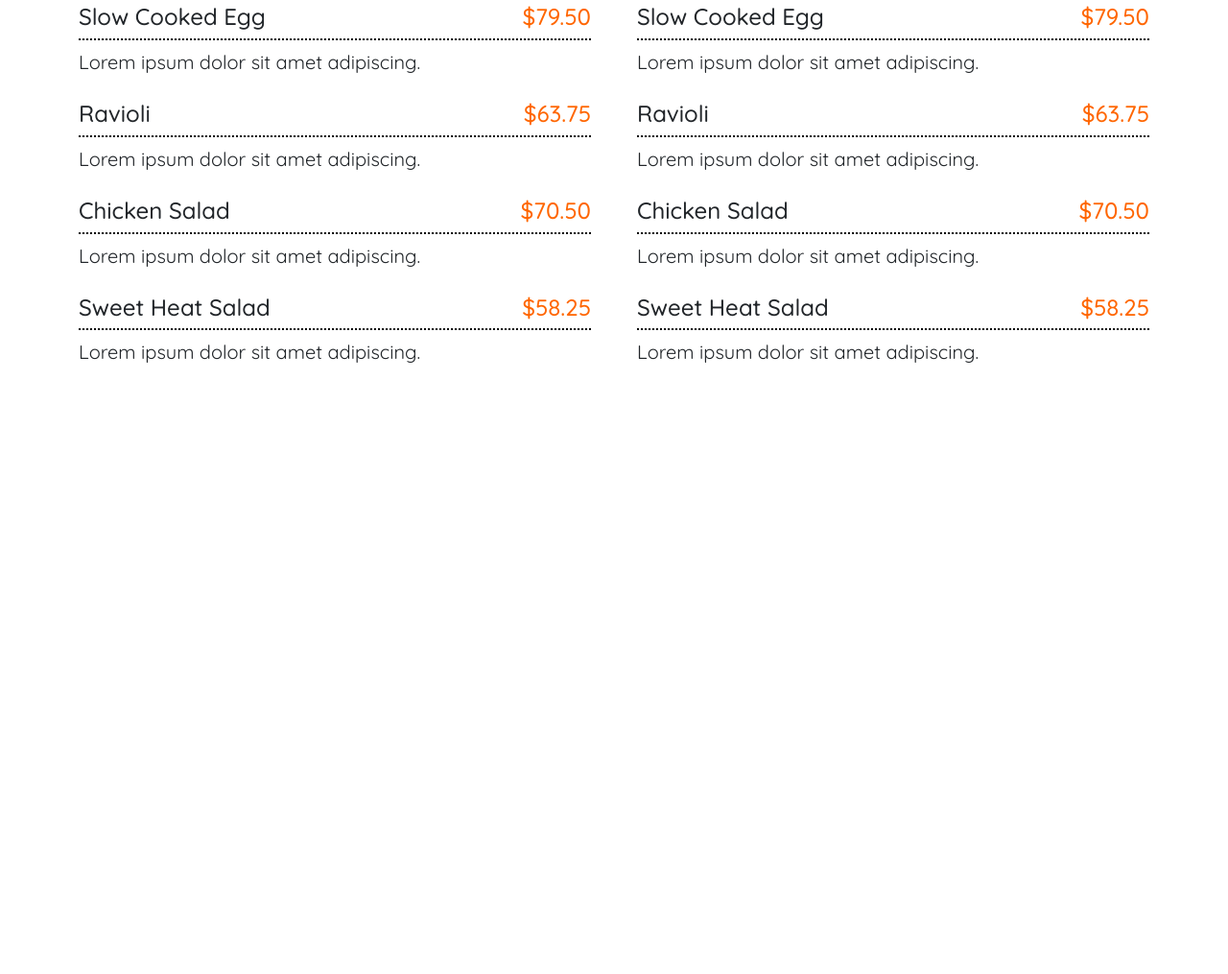
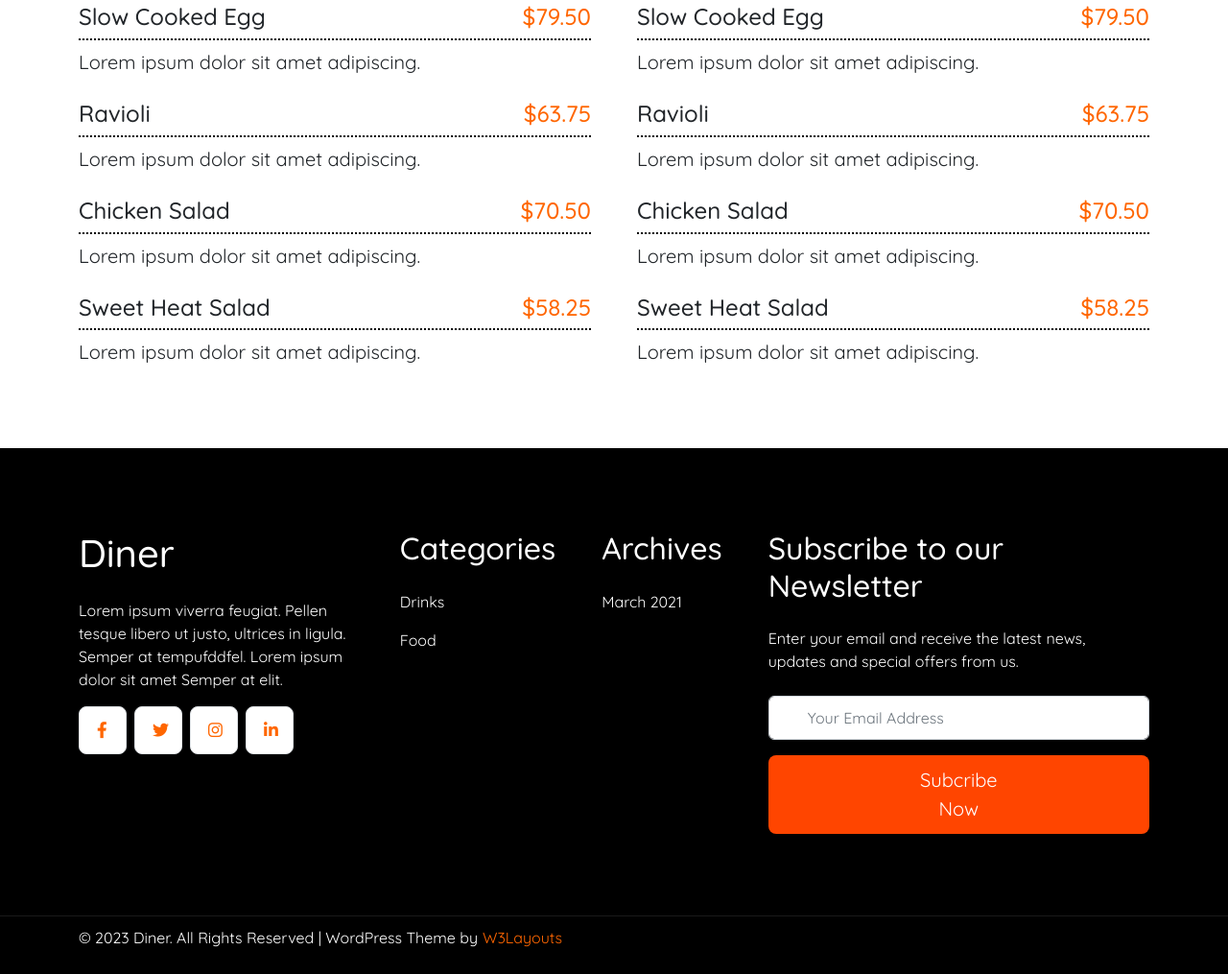
Before and after one commit to Benwithglass/Capstone_Diner, a plain HTML site: page services.html in a window 1280 px wide. Shown: the part 2071-3086 px from the top of the page at 96% size. Before the commit the page ends 2538 px from the top, so only its background shows below. Drawn offline with nearby package versions, Linux system fonts and the light colour scheme.

Commit message:
gan xong footer, con mui ten

```diff
--- a/css/style.css
+++ b/css/style.css
@@ -121,9 +121,7 @@ header ol li a {
     padding: 6px 27px 28px 10px;
 }
 
-.col {
-    /* max-width: 33.33%; */
-}
+
 /* END FOOD */
 
 /* CONTACT */
@@ -219,3 +217,132 @@ header ol li a {
     color: #FF6600;
 }
 /* END MENU */
+
+/* FOOTER */
+footer {
+    background-color: black;
+    padding: 85px 0 0 0;
+    font-family: 'Quicksand', sans-serif;
+}
+
+footer .content {
+    padding: 0 0 85px 0;
+}
+
+footer .diner {
+    width: 30%;
+    padding: 0 35px 0 0;
+}
+
+footer .diner a {
+    text-decoration: none;
+    color: white;
+    transition: all 0.5s;
+    font-size: 30px;
+}
+
+footer .diner a:hover {
+    color: #FF6600;
+}
+
+footer .bg {
+    width: 36px;
+    height: 36px;
+    position: relative;
+    transition: all 0.5s;
+    background-color: white;
+}
+
+footer .bg i {
+    position: absolute;
+    top: 15px;
+    left: 18px;
+    font-size: 17px;
+    color: #FF6600;
+}
+
+footer .bg:hover {
+    background-color: #FF6600;
+}
+
+footer .bg:hover i {
+    color: white;
+}
+
+footer .categories {
+    color: white;
+}
+
+footer .categories h1 {
+    font-size: 32px;
+}
+
+footer .categories p {
+    transition: all 0.5s;
+    cursor: pointer;
+}
+
+footer .categories p:hover {
+    color: #FF6600;
+}
+
+footer .archive {
+    color: white;
+}
+
+footer .archive h1 {
+    font-size: 32px;
+}
+
+footer .archive p {
+    transition: all 0.5s;
+    cursor: pointer;
+}
+
+footer .archive p:hover {
+    color: #FF6600;
+}
+
+footer .subcribe {
+    color: white;
+}
+
+footer .subcribe h1 {
+    font-size: 32px;
+}
+
+footer #Email {
+    padding: 10px 40px
+}
+
+footer .subcribe .button button {
+    background-color: orangered;
+    border: 1px solid transparent;
+    transition: all 0.5s;
+    padding: 10px 145px;
+}
+
+footer .subcribe .button:hover{
+    opacity: 0.9;
+}
+/* END FOOTER */
+
+/* COPYRIGHT */
+.copyright {
+    border-top: 1px solid rgba(255, 255, 255, 0.103);
+    padding: 10px 0;
+}
+
+.copyright .text {
+    gap: 5px;
+}
+
+.copyright .text a {
+    color: #FF6600;
+    text-decoration: none;
+}
+
+.copyright .text a:hover {
+    color: white;
+}
+/* END COPYRIGHT */
--- a/services.html
+++ b/services.html
@@ -304,7 +304,77 @@
   <!-- END MENU -->
   </main>
   <footer>
+  <!-- FOOTER -->
+    <div class="container">
+      <div class="content d-flex">
+        <!-- div 1 -->
+        <div class="diner me-3">
+          <a href="#">
+            <h1 class="mb-4">Diner</h1>
+          </a>
+          <p class="text-white">
+            Lorem ipsum viverra feugiat. Pellen tesque libero ut justo, ultrices in ligula. Semper at tempufddfel. Lorem ipsum dolor sit amet Semper at elit.
+          </p>
+          <div class="icons d-flex">
+            <!-- icon 1 -->
+            <div class="bg border border-dark-subtle p-4 rounded-3 me-2">
+              <i class="fa-brands fa-facebook-f"></i>
+            </div>
+            <!-- icon 2 -->
+            <div class="bg border border-dark-subtle p-4 rounded-3 me-2">
+              <i class="fa-brands fa-twitter"></i>
+            </div>
+            <!-- icon 3 -->
+            <div class="bg border border-dark-subtle p-4 rounded-3 me-2">
+              <i class="fa-brands fa-instagram"></i>
+            </div>
+            <!-- icon 4 -->
+            <div class="bg border border-dark-subtle p-4 rounded-3">
+              <i class="fa-brands fa-linkedin-in"></i>
+            </div>
+          </div>
+        </div>
+        <!-- div 2 -->
+        <div class="categories me-5">
+          <h1 class="mb-4">Categories</h1>
+          <p>Drinks</p>
+          <p>Food</p>
+        </div>
+        <!-- div 3 -->
+        <div class="archive me-5">
+          <h1 class="mb-4">Archives</h1>
+          <p>March 2021</p>
+        </div>
+        <!-- div 4 -->
+        <div class="subcribe">
+          <h1 class="mb-4">Subscribe to our Newsletter</h1>
+          <p class="mb-4">Enter your email and receive the latest news,
+            <br>
+            updates and special offers from us.
+          </p>
+          <div class="mb-3">
+            <!-- <label for="" class="form-label">Email</label> -->
+            <input type="email" class="form-control" name="" id="Email" aria-describedby="emailHelpId" placeholder="Your Email Address">
+            <!-- <small id="emailHelpId" class="form-text text-muted">Help text</small> -->
+          </div>
+          <div class="button">
+            <button type="button" class="btn btn-secondary btn-lg">Subcribe Now</button>
+          </div>
+        </div>
+      </div>
+    </div>
+  <!-- END FOOTER -->
 
+  <!-- COPYRIGHT -->
+    <div class="copyright">
+      <div class="container">
+        <div class="text d-flex">
+          <p class="text-white">© 2023 Diner. All Rights Reserved | WordPress Theme by</p>
+          <a href="#">W3Layouts</a>
+        </div>
+      </div>
+    </div>
+  <!-- END COPYRIGHT -->
   </footer>
   <!-- Bootstrap JavaScript Libraries -->
   <script src="https://cdn.jsdelivr.net/npm/@popperjs/core@2.11.6/dist/umd/popper.min.js"
```
